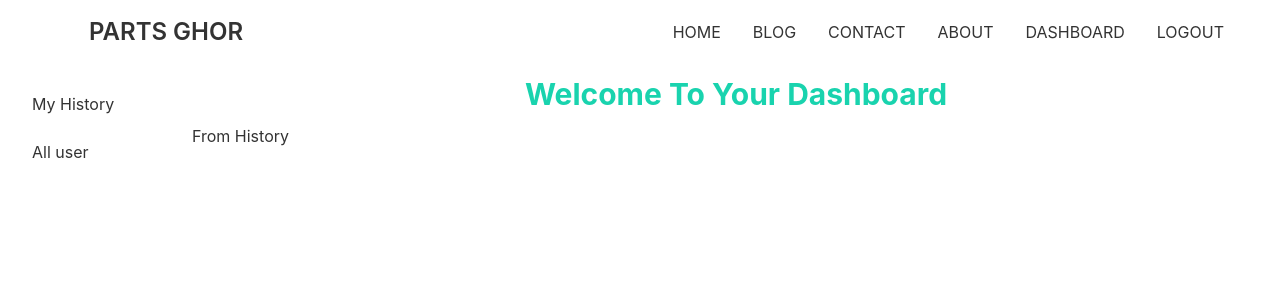
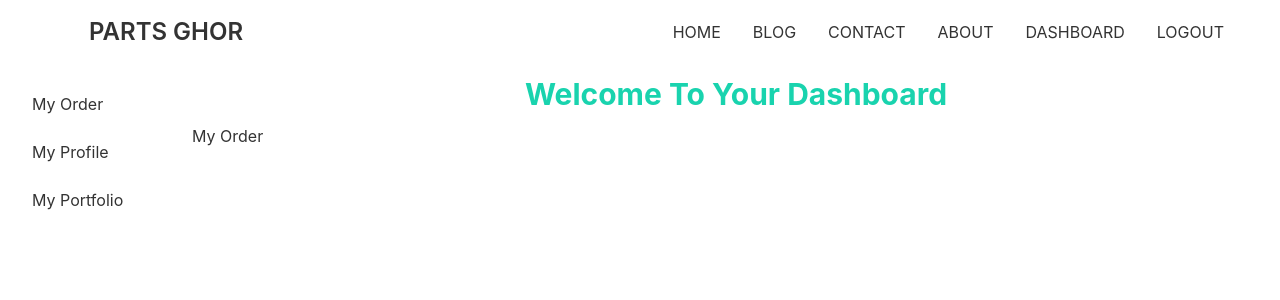
Before and after one commit to BabluMia/parts-ghor-client-fullstack, a React (Create React App) app: page /dashboard in a window 1280 px wide. Shown: the top 300 px of the page. Built offline with nearby package versions, Linux system fonts and the light colour scheme; no server answers; sample sign-in values are in the browser's storage.

Commit message:
some route added in dashboard

```diff
--- a/src/App.js
+++ b/src/App.js
@@ -7,9 +7,14 @@ import Blog from "./Pages/Blog/Blog";
 import Contact from "./Pages/Contact/Contact";
 import RequireAuth from "./Pages/Login/RequireAuth";
 import Dashboard from "./Pages/Dashboard/Dashboard";
-import History from "./Pages/Dashboard/History";
+
 import Users from "./Pages/Dashboard/Users";
 import SingleProduct from "./Pages/Home/SingleProduct";
+import MyOrder from "./Pages/Dashboard/MyOrder";
+import Profile from "./Pages/Dashboard/Profile";
+import Portfolio from "./Pages/Dashboard/Portfolio";
+import AddProduct from "./Pages/Dashboard/AddProduct";
+import NotFound from "./Pages/Shared/NotFound";
 
 
 function App() {
@@ -29,10 +34,14 @@ function App() {
         <Route path="/blog" element={<Blog/>} />
         <Route path="/contact" element={<Contact/>} />
         <Route path="dashboard" element={<RequireAuth><Dashboard /></RequireAuth>} >
-          <Route index element={<History/>}></Route>
+          <Route index element={<MyOrder/>}></Route>
+          <Route path="profile" element={<Profile/>}></Route>
+          <Route path="portfolio" element={<Portfolio/>}></Route>
           <Route path="users" element={<Users/>}></Route>
+          <Route path="add-products" element={<AddProduct/>}></Route>
           <Route></Route>
         </Route>
+        <Route path="*" element={<NotFound/>} />
       </Routes>
     </>
   );
--- /dev/null
+++ b/src/Pages/Dashboard/AddProduct.js
@@ -0,0 +1,11 @@
+import React from 'react';
+
+const AddProduct = () => {
+    return (
+        <div>
+            <h3>add product</h3>
+        </div>
+    );
+};
+
+export default AddProduct;
--- a/src/Pages/Dashboard/Dashboard.js
+++ b/src/Pages/Dashboard/Dashboard.js
@@ -15,9 +15,9 @@ const Dashboard = () => {
 
   return (
     <>
-    <div>
-      <Header/>
-    </div>
+      <div>
+        <Header />
+      </div>
       <div class="drawer drawer-mobile">
         <input id="my-drawer-2" type="checkbox" class="drawer-toggle" />
         <div class="drawer-content ">
@@ -33,21 +33,25 @@ const Dashboard = () => {
             {/* <!-- Sidebar content here --> */}
 
             <li>
-              <Link to={"/dashboard/history"}>My History</Link>
+              <Link to={"/dashboard"}>My Order</Link>
             </li>
             <li>
-              <Link to={"/dashboard/users"}>All user</Link>
+              <Link to={"/dashboard/profile"}>My Profile</Link>
             </li>
+            <li>
+              <Link to={"/dashboard/portfolio"}>My Portfolio</Link>
+            </li>
+
             {admin && (
               <>
                 <li>
-                  <Link to={"/dashboard"}>All User</Link>
+                  <Link to={"/dashboard/users"}>All user</Link>
                 </li>
                 <li>
-                  <Link to={"/dashboard"}>Add Doctor</Link>
+                  <Link to={"/dashboard/add-products"}>Add Products</Link>
                 </li>
                 <li>
-                  <Link to={"/dashboard"}>Manage Doctors</Link>
+                  <Link to={"/dashboard"}>Manage Order</Link>
                 </li>
               </>
             )}
--- a/src/Pages/Dashboard/History.js
+++ b/src/Pages/Dashboard/MyOrder.js
@@ -1,11 +1,11 @@
 import React from 'react';
 
-const History = () => {
+const MyOrder = () => {
     return (
         <div>
-            From History
+            <h3>My Order</h3>
         </div>
     );
 };
 
-export default History;
+export default MyOrder;
--- /dev/null
+++ b/src/Pages/Dashboard/Portfolio.js
@@ -0,0 +1,11 @@
+import React from 'react';
+
+const Portfolio = () => {
+    return (
+        <div>
+            <h3>Portfolio</h3>
+        </div>
+    );
+};
+
+export default Portfolio;
--- /dev/null
+++ b/src/Pages/Dashboard/Profile.js
@@ -0,0 +1,11 @@
+import React from 'react';
+
+const Profile = () => {
+    return (
+        <div>
+            <h4>My Profile</h4>
+        </div>
+    );
+};
+
+export default Profile;
--- /dev/null
+++ b/src/Pages/Shared/NotFound.js
@@ -0,0 +1,18 @@
+import React from 'react';
+import Footer from './Footer';
+import Header from './Header';
+
+
+const NotFound = () => {
+    return (
+        <>
+        <Header/>
+        <div className=' h-screen grid items-center justify-center'>
+            <img src="https://img.freepik.com/free-vector/404-error-with-person-looking-concept-illustration_114360-7912.jpg?t=st=1653230678~exp=1653231278~hmac=a039e99e25ccb24bedd32cccefa10b40567f62f49fa70c10dd6d789d6484c8b5&w=996" className='' alt="" />
+        </div>
+        <Footer/>
+        </>
+    );
+};
+
+export default NotFound;
```
